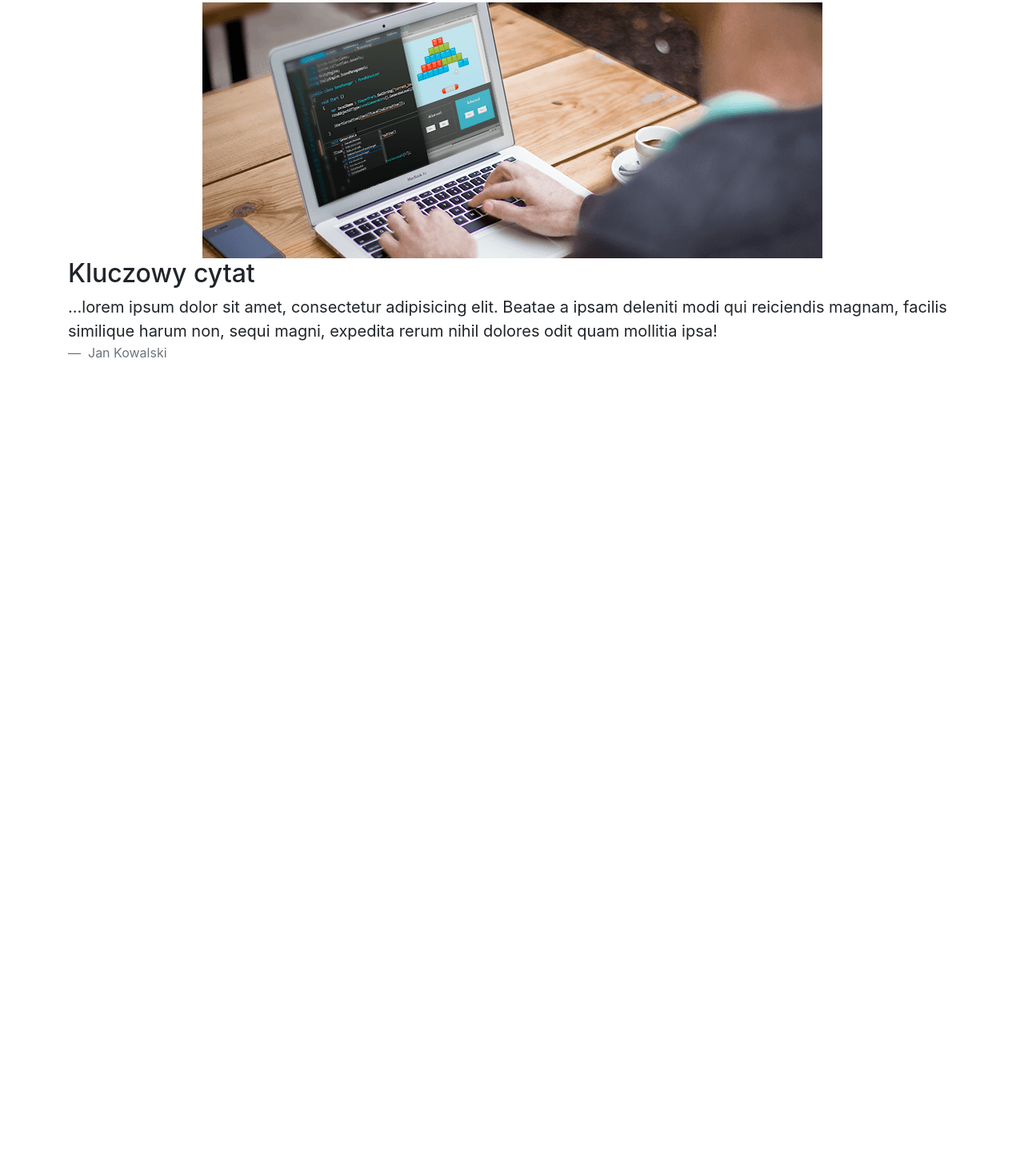
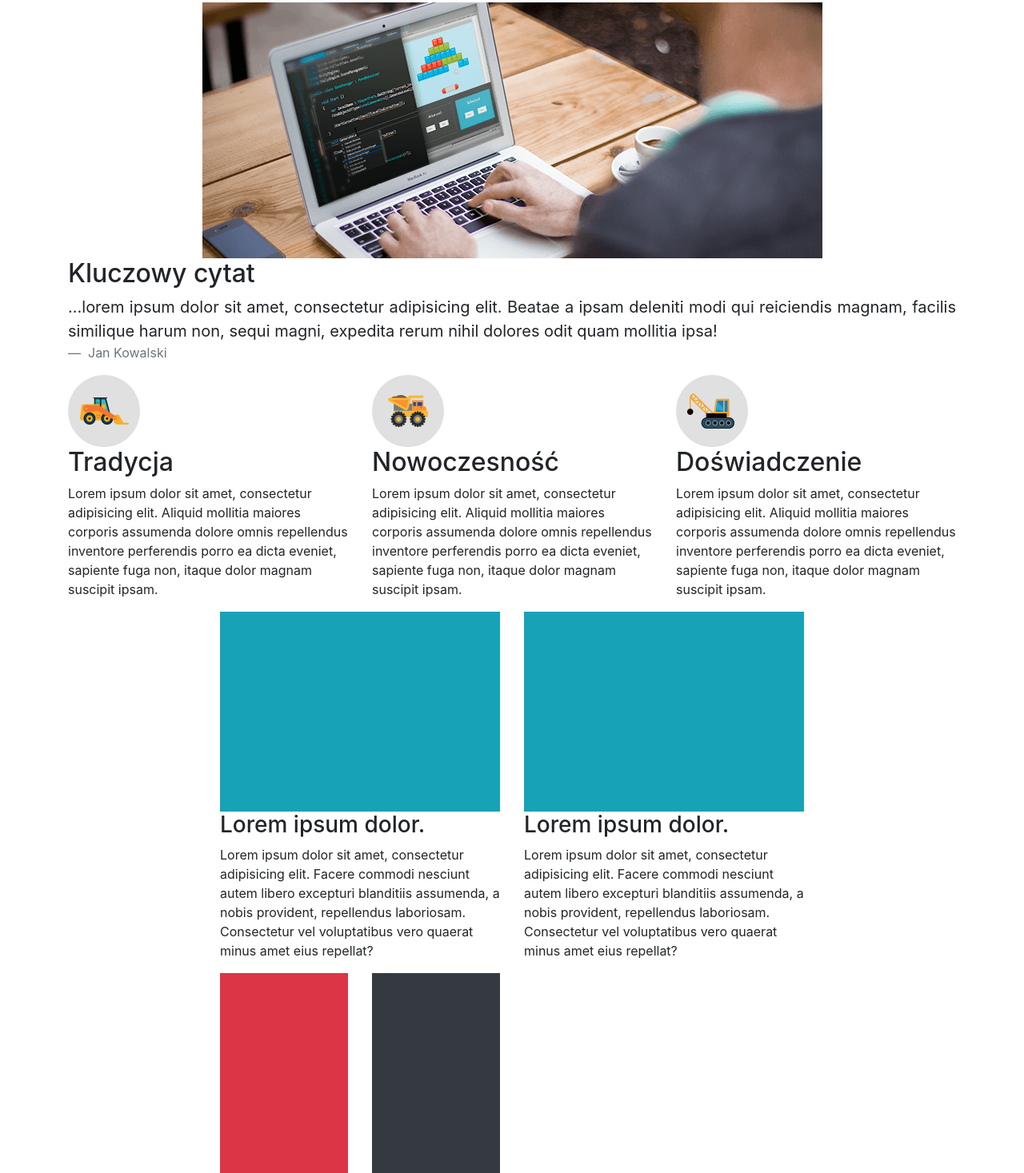
Before and after one commit to grzegorToSzaman/startWithBootstrap, a plain HTML site: page index.html in a window 1280 px wide. Shown: the part 449-1916 px from the top of the page at 80% size. Before the commit the page ends 918 px from the top, so only its background shows below. Drawn offline with Linux system fonts and the light colour scheme.

Commit message:
Play with columns

```diff
--- a/index.html
+++ b/index.html
@@ -7,9 +7,15 @@
     <meta http-equiv="X-UA-Compatible" content="ie=edge">
     <title>Start with Bootstrap4</title>
     <link rel="stylesheet" href="./style/bootstrap.min.css">
+    <style>
+        .img-box {
+            width: 100%;
+            height: 250px;
+        }
+    </style>
 </head>
 <body>
-    <div class="container">
+<div class="container">
         <nav>
             <ul class="list-inline text-primary">
                 <li class="list-inline-item">Start</li>
@@ -18,18 +24,18 @@
                 <li class="list-inline-item">Kontakt</li>
             </ul>
         </nav>
-        <h1 class="text-uppercase bg-success text-white">Bootstrap 4 - wybrane nowości</h1>
+        <h1 class="text-uppercase bg-success text-white text-center text-md-left">Bootstrap 4 - wybrane nowości</h1>
         <h3 class="text-muted">Opublikowano: 23-10-2017</h3>
         <img src="./images/unity.png" alt="unity" class="img-fluid float-left" style="width: 260px">
-        <p class="lead">
+        <p class="lead text-justify">
             Lorem ipsum dolor sit amet, consectetur adipisicing elit. Natus amet, id ex magni magnam nostrum, consectetur dolorem aut explicabo numquam voluptas eligendi molestias odit, repellendus error sit quis reprehenderit sapiente.
         </p>
-        <p class="bg-danger text-white">
+        <p class="bg-danger text-white text-justify">
             Lorem ipsum dolor sit amet, consectetur adipisicing elit. Praesentium, ducimus a temporibus excepturi totam minima quaerat nam consequuntur dicta nobis molestiae atque, sit, ut et. Ipsam delectus porro omnis, nobis adipisci consequuntur accusamus maiores perferendis dolorem ullam ea, assumenda aliquam laboriosam provident ratione, molestiae corrupti accusantium dolores aut deserunt eligendi labore quos enim! Tenetur vero nobis assumenda molestias minus deleniti provident? Consequuntur provident deleniti accusamus! At consectetur harum temporibus illum architecto soluta maiores reiciendis odit sit iure saepe modi, neque voluptatum, inventore id quasi ab tenetur dignissimos blanditiis dicta quae corrupti autem nisi nemo! Non et vero aliquid fugit reprehenderit cumque mollitia recusandae odit veniam natus porro itaque minus aut nulla veritatis maiores nam cupiditate neque, sed quisquam iure ullam. Reiciendis libero rerum beatae laborum enim nam dignissimos possimus. Architecto, quod, similique! Dolore sed ab ipsum voluptatibus quis error, assumenda.
         </p>
         <img src="./images/unity.png" alt="Unity" class="img-fluid mx-auto d-block">
         <h2>Kluczowy cytat</h2>
-        <blockquote class="blockquote">
+        <blockquote class="blockquote text-justify">
             ...lorem ipsum dolor sit amet, consectetur adipisicing elit. Beatae a ipsam deleniti modi qui reiciendis magnam, facilis similique harum non, sequi magni, expedita rerum nihil dolores odit quam mollitia ipsa!
             <div class="blockquote-footer">
                 Jan Kowalski
@@ -37,5 +43,50 @@
         </blockquote>
     </div>
 
+    <div class="container">
+        <div class="row">
+            <article class="col-12 col-lg-4">
+                <img src="images/ikona1.png" alt="obrazek">
+                <h2>Tradycja</h2>
+                <p>Lorem ipsum dolor sit amet, consectetur adipisicing elit. Aliquid mollitia maiores corporis assumenda dolore omnis repellendus inventore perferendis porro ea dicta eveniet, sapiente fuga non, itaque dolor magnam suscipit ipsam.</p>
+            </article>
+
+            <article class="col-12 col-lg-4">
+                <img src="images/ikona2.png" alt="obrazek">
+                <h2>Nowoczesność</h2>
+                <p>Lorem ipsum dolor sit amet, consectetur adipisicing elit. Aliquid mollitia maiores corporis assumenda dolore omnis repellendus inventore perferendis porro ea dicta eveniet, sapiente fuga non, itaque dolor magnam suscipit ipsam.</p>
+            </article>
+
+            <article class="col-12 col-lg-4">
+                <img src="images/ikona3.png" alt="obrazek">
+                <h2>Doświadczenie</h2>
+                <p>Lorem ipsum dolor sit amet, consectetur adipisicing elit. Aliquid mollitia maiores corporis assumenda dolore omnis repellendus inventore perferendis porro ea dicta eveniet, sapiente fuga non, itaque dolor magnam suscipit ipsam.</p>
+            </article>
+        </div>
+    </div>
+
+    <div class="container">
+        <div class="row">
+            <article class="col-4 offset-2">
+                <div class="img-box bg-info"></div>
+                <h3>Lorem ipsum dolor.</h3>
+                <p>Lorem ipsum dolor sit amet, consectetur adipisicing elit. Facere commodi nesciunt autem libero excepturi blanditiis assumenda, a nobis provident, repellendus laboriosam. Consectetur vel voluptatibus vero quaerat minus amet eius repellat?</p>
+                <div class="row">
+                    <div class="col-6 order-md-2">
+                        <div class="img-box bg-dark"></div>
+                    </div>
+                    <div class="col-6 order-md-1">
+                        <div class="img-box bg-danger"></div>
+                    </div>
+                </div>
+            </article>
+            <article class="col-4">
+                <div class="img-box bg-info"></div>
+                <h3>Lorem ipsum dolor.</h3>
+                <p>Lorem ipsum dolor sit amet, consectetur adipisicing elit. Facere commodi nesciunt autem libero excepturi blanditiis assumenda, a nobis provident, repellendus laboriosam. Consectetur vel voluptatibus vero quaerat minus amet eius repellat?</p>
+            </article>
+        </div>
+    </div>
+
 </body>
 </html>
```
Also changed, not shown: images/ikona1.png (added), images/ikona2.png (added), images/ikona3.png (added).
